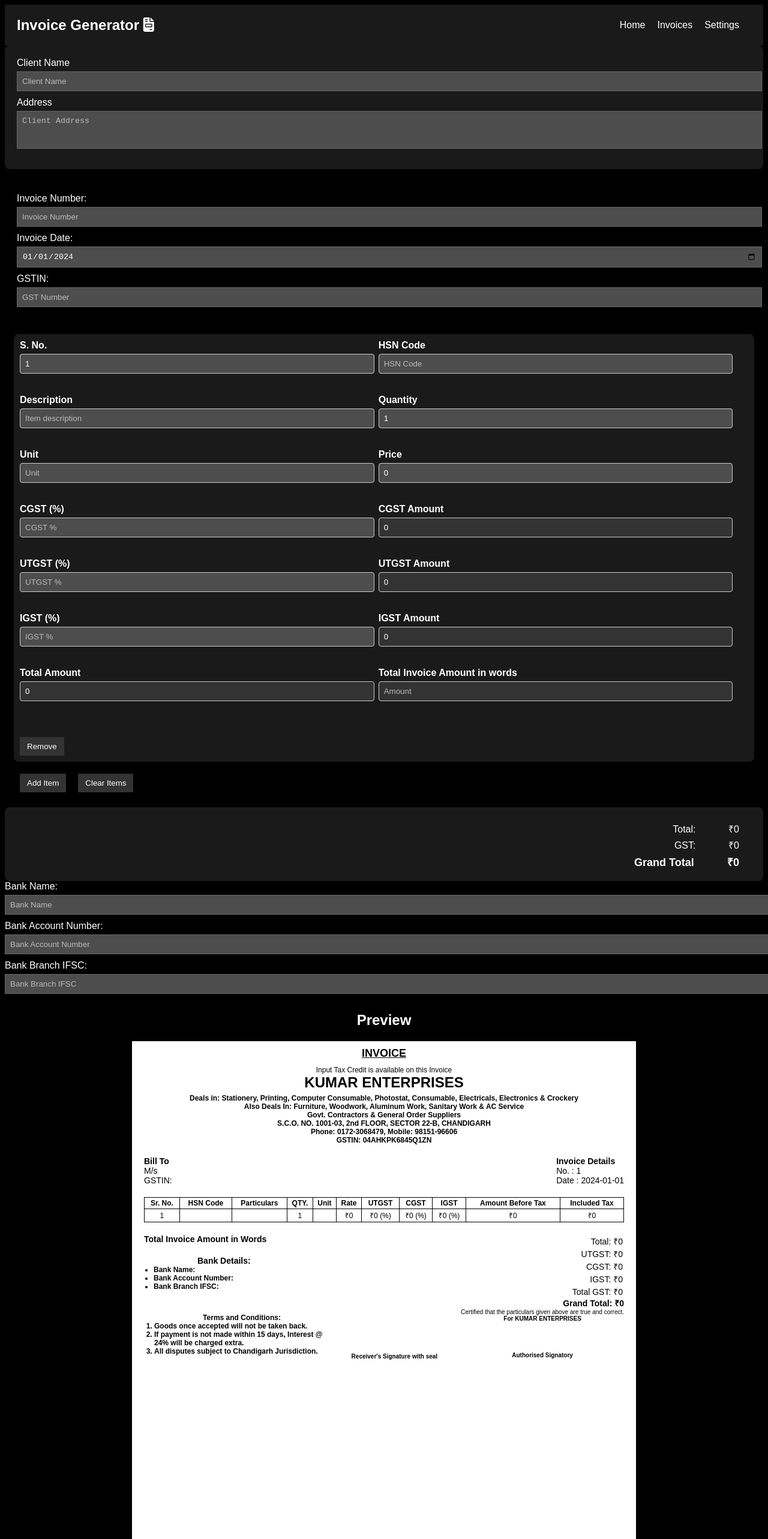
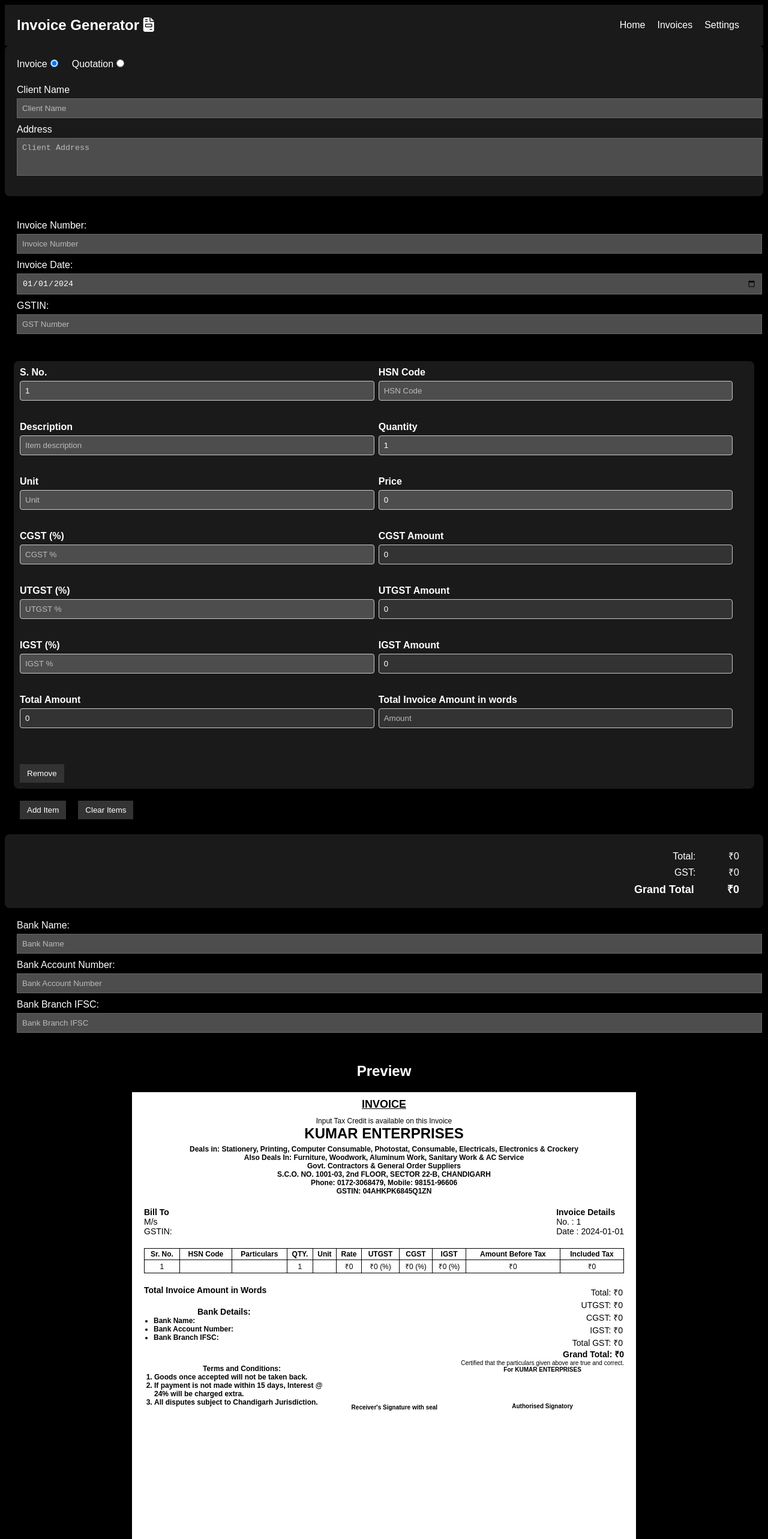
Before and after one commit to priyamkumar/Invoice-Generator, a React (Vite) app: page / in a window 1280 px wide. Shown: the top 2566 px of the page at 60% size. Built offline with nearby package versions, Linux system fonts and the light colour scheme.

Commit message:
separating preview code into smaller elements

```diff
--- a/src/App.css
+++ b/src/App.css
@@ -61,6 +61,13 @@
 
 input[readonly] {
   background-color: #333;
+}
+
+.invoice-or-quotation
+{
+  display: flex;
+  gap: 20px;
+  margin-bottom: 20px;
 }
 
 label {
@@ -179,7 +186,7 @@
   text-align: center;
 }
 
-.date-invoice-gst {
+.date-invoice-gst, .bank-input-details {
   padding: 20px;
 }
 
@@ -298,11 +305,7 @@
 .totals b {
   font-size: 14px;
 }
-.gst-amount {
-  font-size: 14px;
-  flex-basis: 100%;
-  text-align: end;
-}
+
 
 .terms {
   font-size: 12px;
@@ -315,7 +318,7 @@
 }
 
 .bank-details {
-  flex-basis: 100%;
+  width:50%;
 }
 
 .bank-details p {
--- a/src/Components/BillInfo.jsx
+++ b/src/Components/BillInfo.jsx
@@ -8,6 +8,8 @@
 import BankDetails from "./BankDetails";
 
 export default function BillInfo() {
+  const [docType, setDocType] = useState("invoice");
+
   const [items, setItems] = useState([
     {
       serial: 1,
@@ -73,7 +75,6 @@
   const [bankBranchIfsc, setBankBranchIfsc] = useState([]);
 
   const [invoices, setInvoices] = useState([]);
-
 
   // Main function to get the amount in words
   function amountToWords(amount) {
@@ -192,7 +193,11 @@
   }
   return (
     <div className="invoice-details">
-      <InvoiceDetails details={details} setDetails={setDetails} />
+      <InvoiceDetails
+        details={details}
+        setDetails={setDetails}
+        setDocType={setDocType}
+      />
       <DateInvoiceGST
         date={[invoiceDate, setInvoiceDate]}
         invoice={[invoiceNumber, setInvoiceNumber]}
@@ -208,9 +213,14 @@
         totalGst={totalGst}
       />
       <TotalAmount totalAmount={totalAmount} totalGst={totalGst} />
-      <BankDetails bname={[bankName, setBankName]} number={[bankAccountNumber, setBankAccountNumber]} ifsc={[bankBranchIfsc, setBankBranchIfsc]}/>
+      <BankDetails
+        bname={[bankName, setBankName]}
+        number={[bankAccountNumber, setBankAccountNumber]}
+        ifsc={[bankBranchIfsc, setBankBranchIfsc]}
+      />
       <PreviewHeading />
       <DocumentPreview
+        docType={docType}
         items={items}
         details={details}
         date={invoiceDate}
--- a/src/Components/DocumentPreview.jsx
+++ b/src/Components/DocumentPreview.jsx
@@ -1,8 +1,14 @@
 import React, { useEffect, useRef } from "react";
 import jsPDF from "jspdf";
 import html2canvas from "html2canvas";
+import PreviewHeader from "./PreviewHeader";
+import PreviewClientInfo from "./PreviewClientInfo";
+import PreviewInvoiceDetails from "./PreviewInvoiceDetails";
+import PreviewTable from "./PreviewTable";
+import PreviewBankDetails from "./PreviewBankDetails";
 
 const DocumentPreview = ({
+  docType,
   items,
   details,
   date,
@@ -16,7 +22,7 @@
   totalIgst,
   bankName,
   bankAccountNumber,
-  bankBranchIfsc
+  bankBranchIfsc,
 }) => {
   const {
     cAddress,
@@ -49,123 +55,29 @@
     <>
       <div className="invoice-preview" ref={printRef}>
         <div className="invoice">
-          <h3>INVOICE</h3>
+          <h3>{docType.toUpperCase()}</h3>
           <p>Input Tax Credit is available on this Invoice</p>
         </div>
-        <div className="header">
-          <h2>KUMAR ENTERPRISES</h2>
-          <p>
-            <b>
-              Deals in: Stationery, Printing, Computer Consumable, Photostat,
-              Consumable, Electricals, Electronics & Crockery
-              <br />
-              Also Deals In: Furniture, Woodwork, Aluminum Work, Sanitary Work &
-              AC Service
-              <br />
-              Govt. Contractors & General Order Suppliers
-            </b>
-          </p>
-          <p>
-            <b>S.C.O. NO. 1001-03, 2nd FLOOR, SECTOR 22-B, CHANDIGARH</b>
-          </p>
-          <p>
-            <b>Phone: 0172-3068479, Mobile: 98151-96606</b>
-          </p>
-          <p>
-            <b>GSTIN: 04AHKPK6845Q1ZN</b>
-          </p>
+        <PreviewHeader />
+
+        <div className="client-invoice-details">
+          <PreviewClientInfo
+            clientName={clientName}
+            clientAddress={clientAddress}
+            gst={gst}
+          />
+
+          <PreviewInvoiceDetails invoice={invoice} date={date} />
         </div>
-        <div className="client-invoice-details">
-          <div className="client-info">
-            <p>
-              <b>Bill To</b>
-            </p>
-            <p>M/s {clientName}</p>
-            <p>{clientAddress}</p>
-            <p>GSTIN: {gst}</p>
-          </div>
+        <PreviewTable items={items} />
 
-          <div className="invoice-details">
-            <p>
-              <b>Invoice Details</b>
-            </p>
-            <p>No. : {invoice}</p>
-            <p>Date : {date}</p>
-          </div>
-        </div>
-
-        <table className="item-table">
-          <thead>
-            <tr>
-              <th>Sr. No.</th>
-              <th>HSN Code</th>
-              <th>Particulars</th>
-              <th>QTY.</th>
-              <th>Unit</th>
-              <th>Rate</th>
-              <th>UTGST</th>
-              <th>CGST</th>
-              <th>IGST</th>
-              <th>Amount Before Tax</th>
-              <th>Included Tax</th>
-            </tr>
-          </thead>
-          <tbody>
-            {items.map((item, index) => (
-              <tr key={index}>
-                <td className="table-cell">{item.serial}</td>
-                <td className="table-cell">{item.hsn}</td>
-                <td className="table-cell">{item.description}</td>
-                <td className="table-cell">{item.quantity}</td>
-                <td className="table-cell">{item.unit}</td>
-                <td className="table-cell">₹{item.price}</td>
-                <td className="table-cell">
-                  ₹{Math.round(item.utgstAmount)} {`(${item.utgst}%)`}
-                </td>
-                <td className="table-cell">
-                  ₹{Math.round(item.cgstAmount)} {`(${item.cgst}%)`}
-                </td>
-                <td className="table-cell">
-                  ₹{Math.round(item.igstAmount)} {`(${item.igst}%)`}
-                </td>
-                <td className="table-cell">₹{Math.round(item.amount)}</td>
-                <td className="table-cell">
-                  ₹
-                  {Math.round(
-                    Number(item.amount) +
-                      Number(item.cgstAmount) +
-                      Number(item.utgstAmount) +
-                      Number(item.igstAmount)
-                  )}
-                </td>
-              </tr>
-            ))}
-          </tbody>
-        </table>
         <div className="totals-bank-details">
-          <div className="bank-details">
-            <p>
-              <b>Total Invoice Amount in Words</b>
-            </p>
-            <p className="words">
-              {amountInWords} {amountInWords && " Rupees only"}
-            </p>
-            <p className="text-center">
-              <b>Bank Details:</b>
-            </p>
-            <ul>
-              <li>
-                <b>Bank Name:</b> {bankName}
-              </li>
-              <li>
-                <b>Bank Account Number:</b> {bankAccountNumber}
-              </li>
-              <li>
-                <b>Bank Branch IFSC:</b> {bankBranchIfsc}
-              </li>
-            </ul>
-          </div>
-          <div className="gst-amount"></div>
+          <PreviewBankDetails
+            amountInWords={amountInWords}
+            bankName={bankName}
+            bankAccountNumber={bankAccountNumber}
+            bankBranchIfsc={bankBranchIfsc}
+          />
           <div className="totals">
             <p>Total: ₹{totalAmount}</p>
             <p>UTGST: ₹{totalUtgst}</p>
--- a/src/Components/InvoiceDetails.jsx
+++ b/src/Components/InvoiceDetails.jsx
@@ -1,6 +1,10 @@
 import React, { useState } from "react";
 
-export default function InvoiceDetails({ details, setDetails }) {
+export default function InvoiceDetails({
+  details,
+  setDetails,
+  setDocType,
+}) {
   const handleDetails = (e) => {
     const { name, value } = e.target;
     setDetails((prev) => {
@@ -8,9 +12,42 @@
     });
   };
 
+  const handleType = (e) => {
+    const {id} = e.target;
+    switch (id) {
+      case "invoice":
+        setDocType("invoice");
+        break;
+      case "quotation":
+        setDocType("quotation");
+        break;
+    }
+  };
+
   return (
     <div className="container">
       <div className="card">
+        <div className="invoice-or-quotation">
+          <label htmlFor="invoice">
+            Invoice
+            <input
+              type="radio"
+              id="invoice"
+              name="invoice-or-quotation"
+              onChange={handleType}
+              defaultChecked
+            />
+          </label>
+          <label htmlFor="quotation">
+            Quotation
+            <input
+              type="radio"
+              id="quotation"
+              name="invoice-or-quotation"
+              onChange={handleType}
+            />
+          </label>
+        </div>
         <label htmlFor="cli-Name">Client Name </label>
         <input
           type="text"
@@ -28,7 +65,6 @@
           name="clientAddress"
           onChange={handleDetails}
         ></textarea>
-
       </div>
     </div>
   );
--- /dev/null
+++ b/src/Components/PreviewBankDetails.jsx
@@ -0,0 +1,28 @@
+import React from 'react'
+
+export default function PreviewBankDetails({amountInWords, bankName, bankAccountNumber, bankBranchIfsc}) {
+  return (
+    <div className="bank-details">
+            <p>
+              <b>Total Invoice Amount in Words</b>
+            </p>
+            <p className="words">
+              {amountInWords} {amountInWords && " Rupees only"}
+            </p>
+            <p className="text-center">
+              <b>Bank Details:</b>
+            </p>
+            <ul>
+              <li>
+                <b>Bank Name:</b> {bankName}
+              </li>
+              <li>
+                <b>Bank Account Number:</b> {bankAccountNumber}
+              </li>
+              <li>
+                <b>Bank Branch IFSC:</b> {bankBranchIfsc}
+              </li>
+            </ul>
+          </div>
+  )
+}
--- /dev/null
+++ b/src/Components/PreviewClientInfo.jsx
@@ -0,0 +1,14 @@
+import React from 'react'
+
+export default function PreviewClientInfo({clientName, clientAddress, gst}) {
+  return (
+    <div className="client-info">
+            <p>
+              <b>Bill To</b>
+            </p>
+            <p>M/s {clientName}</p>
+            <p>{clientAddress}</p>
+            <p>GSTIN: {gst}</p>
+          </div>
+  )
+}
--- /dev/null
+++ b/src/Components/PreviewHeader.jsx
@@ -0,0 +1,28 @@
+
+export default function PreviewHeader() {
+  return (
+    <div className="header">
+          <h2>KUMAR ENTERPRISES</h2>
+          <p>
+            <b>
+              Deals in: Stationery, Printing, Computer Consumable, Photostat,
+              Consumable, Electricals, Electronics & Crockery
+              <br />
+              Also Deals In: Furniture, Woodwork, Aluminum Work, Sanitary Work &
+              AC Service
+              <br />
+              Govt. Contractors & General Order Suppliers
+            </b>
+          </p>
+          <p>
+            <b>S.C.O. NO. 1001-03, 2nd FLOOR, SECTOR 22-B, CHANDIGARH</b>
+          </p>
+          <p>
+            <b>Phone: 0172-3068479, Mobile: 98151-96606</b>
+          </p>
+          <p>
+            <b>GSTIN: 04AHKPK6845Q1ZN</b>
+          </p>
+        </div>
+  )
+}
--- /dev/null
+++ b/src/Components/PreviewInvoiceDetails.jsx
@@ -0,0 +1,13 @@
+import React from 'react'
+
+export default function PreviewInvoiceDetails({invoice, date}) {
+  return (
+    <div className="invoice-details">
+    <p>
+      <b>Invoice Details</b>
+    </p>
+    <p>No. : {invoice}</p>
+    <p>Date : {date}</p>
+  </div>
+  )
+}
--- /dev/null
+++ b/src/Components/PreviewTable.jsx
@@ -0,0 +1,55 @@
+import React from 'react'
+
+export default function PreviewTable({items}) {
+    console.log(items)
+  return (
+    <table className="item-table">
+          <thead>
+            <tr>
+              <th>Sr. No.</th>
+              <th>HSN Code</th>
+              <th>Particulars</th>
+              <th>QTY.</th>
+              <th>Unit</th>
+              <th>Rate</th>
+              <th>UTGST</th>
+              <th>CGST</th>
+              <th>IGST</th>
+              <th>Amount Before Tax</th>
+              <th>Included Tax</th>
+            </tr>
+          </thead>
+          <tbody>
+            {items.map((item, index) => (
+              <tr key={index}>
+                <td className="table-cell">{item.serial}</td>
+                <td className="table-cell">{item.hsn}</td>
+                <td className="table-cell">{item.description}</td>
+                <td className="table-cell">{item.quantity}</td>
+                <td className="table-cell">{item.unit}</td>
+                <td className="table-cell">₹{item.price}</td>
+                <td className="table-cell">
+                  ₹{Math.round(item.utgstAmount)} {`(${item.utgst}%)`}
+                </td>
+                <td className="table-cell">
+                  ₹{Math.round(item.cgstAmount)} {`(${item.cgst}%)`}
+                </td>
+                <td className="table-cell">
+                  ₹{Math.round(item.igstAmount)} {`(${item.igst}%)`}
+                </td>
+                <td className="table-cell">₹{Math.round(item.amount)}</td>
+                <td className="table-cell">
+                  ₹
+                  {Math.round(
+                    Number(item.amount) +
+                      Number(item.cgstAmount) +
+                      Number(item.utgstAmount) +
+                      Number(item.igstAmount)
+                  )}
+                </td>
+              </tr>
+            ))}
+          </tbody>
+        </table>
+  )
+}
```
Lines whose indentation alone changed are shown as unchanged.
